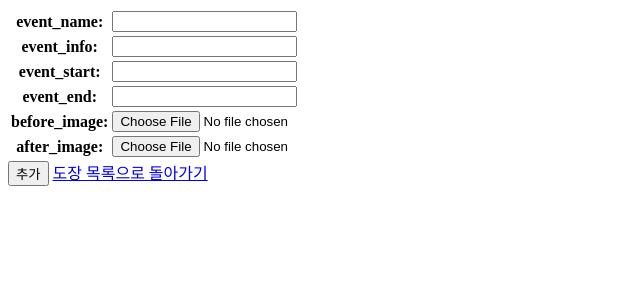
After one commit to sku-likelion11th/Glover_back, a Django app: page /main/add_stamp/ in a window 1280 px wide. The commit adds this page. Shown: the top 300 px of the page, without its empty margins (0-640 px from the left). Run offline with Django 4.2, Linux system fonts and the light colour scheme; some libraries are stand-ins or nearby versions.

Commit message:
민규 도장추가 병합

```diff
--- a/Glover_main/templates/Glover_back/main.html
+++ b/Glover_main/templates/Glover_back/main.html
@@ -5,6 +5,7 @@
 </head>
 <body>
     <h1>Main Page</h1>
+    <a href="{% url 'manager_page' %}">관리자 페이지</a>
     <form method="post">
         {% csrf_token %}
         <label for="student_id">학번:</label>
--- /dev/null
+++ b/Glover_main/templates/manager_page/add_stamp.html
@@ -0,0 +1,104 @@
+<!DOCTYPE html>
+<html>
+<head>
+    <title>도장 추가</title>
+	<link rel="stylesheet" href="https://cdnjs.cloudflare.com/ajax/libs/jqueryui/1.12.1/jquery-ui.min.css">
+    <script src="https://code.jquery.com/jquery-3.6.0.min.js"></script>
+    <script src="https://code.jquery.com/ui/1.12.1/jquery-ui.min.js"></script>
+</head>
+<body>
+    <form method='post' enctype="multipart/form-data">
+		{% csrf_token %}
+		<table>
+			<tbody>
+				<tr>
+					<th><label for="id_event_name">event_name:</label></th>
+					<td><input type="text" name="event_name" maxlength="10" required="" id="id_event_name"></td>
+				</tr>
+				<tr>
+					<th><label for="id_event_info">event_info:</label></th>
+					<td><input type="text" name="event_info" maxlength="30" required="" id="id_event_info"></td>
+				</tr>
+				{% comment %} <tr>
+					<th><label for="id_event_start">event_start:</label></th>
+					<td>
+						<input type="number" name="event_start_year" id="id_event_start_year" min="2023" max="2030" required="">
+						<span>년</span>
+						<input type="number" name="event_start_month" id="id_event_start_month" min="1" max="12" required="">
+						<span>월</span>
+						<input type="number" name="event_start_day" id="id_event_start_day" min="1" max="31" required="">
+						<span>일</span>
+					</td>
+				</tr>
+				<tr>
+					<th><label for="id_event_end">event_end:</label></th>
+					<td>
+						<input type="number" name="event_end_year" id="id_event_end_year" min="2023" max="2030" required="">
+						<span>년</span>
+						<input type="number" name="event_end_month" id="id_event_end_month" min="1" max="12" required="">
+						<span>월</span>
+						<input type="number" name="event_end_day" id="id_event_end_day" min="1" max="31" required="">
+						<span>일</span>
+					</td>
+				</tr> {% endcomment %}
+
+                <tr>
+					<th><label for="id_event_start">event_start:</label></th>
+					<td><input type="text" name="event_start" maxlength="30" required="" id="id_event_start" class="datepicker"></td>
+				</tr>
+				<tr>
+					<th><label for="id_event_end">event_end:</label></th>
+					<td><input type="text" name="event_end" maxlength="30" required="" id="id_event_end" class="datepicker"></td>
+				</tr>
+                <tr>
+					<th><label for="before_image">before_image:</label></th>
+					<td><input type="file" name="before_image" id="before_image" accept=".jpg, .jpeg, .png, .gif" required></td>
+				</tr>
+                <tr>
+					<th><label for="after_image">after_image:</label></th>
+					<td><input type="file" name="after_image" id="after_image" accept=".jpg, .jpeg, .png, .gif" required></td>
+				</tr>
+
+			</table>
+        <button type="submit">추가</button>
+    <a href="{% url 'stamp_list' %}">도장 목록으로 돌아가기</a>
+</body>
+<script>
+	$(document).ready(function() {
+		// Datepicker를 적용할 필드 선택자를 사용하여 Datepicker를 초기화합니다.
+		$('.datepicker').datepicker({
+			dateFormat: 'yy-mm-dd', // 날짜 형식 설정 (원하는 형식으로 변경할 수 있음)
+			changeMonth: true, // 월 변경 가능
+			changeYear: true, // 연도 변경 가능
+			minDate: 0, // 오늘 이후의 날짜만 선택 가능하도록 설정 (선택 가능한 최소 날짜)
+		});
+	});
+	</script>
+	<script>
+		$(document).ready(function() {
+			// 이벤트 핸들러 등록
+			$('#id_event_start_year, #id_event_start_month, #id_event_start_day').on('input', function() {
+				updateEventDate();
+			});
+
+			$('#id_event_end_year, #id_event_end_month, #id_event_end_day').on('input', function() {
+				updateEventDate();
+			});
+
+			// 이벤트 날짜 업데이트 함수
+			function updateEventDate() {
+				var startYear = $('#id_event_start_year').val();
+				var startMonth = $('#id_event_start_month').val();
+				var startDay = $('#id_event_start_day').val();
+
+				var endYear = $('#id_event_end_year').val();
+				var endMonth = $('#id_event_end_month').val();
+				var endDay = $('#id_event_end_day').val();
+
+				// 이제 startYear, startMonth, startDay, endYear, endMonth, endDay 변수에 사용자 입력이 저장됩니다.
+				// 여기서 원하는 처리를 수행할 수 있습니다.
+			}
+		});
+		</script>
+
+</html>
--- a/Glover_main/urls.py
+++ b/Glover_main/urls.py
@@ -3,11 +3,10 @@ from .views import *
 from django.conf import settings
 from django.conf.urls.static import static
 
-
 urlpatterns = [
 	path('', main, name='main'),
-    # path('student_stamp_status/<str:student_id>/', student_stamp_status, name='student_stamp_status'),
-]
-
-if settings.DEBUG:
-    urlpatterns += static(settings.MEDIA_URL, document_root=settings.MEDIA_ROOT)
+    path('user_page/', main, name='user_page'),
+    path('manager_page/', manager_page, name='manager_page'),
+    path('stamp_list/', stamp_list, name='stamp_list'),
+    path('add_stamp/', add_stamp, name='add_stamp'),
+]+ static(settings.MEDIA_URL, document_root=settings.MEDIA_ROOT)
--- a/Glover_main/views.py
+++ b/Glover_main/views.py
@@ -1,7 +1,8 @@
-from django.shortcuts import render
+from django.shortcuts import render, redirect
 from .models import student, stamp, stamp_collection
 
 # Create your views here.
+# 메인페이지
 def main(request, student_id=None):
     if request.method == 'POST':
         student_id = request.POST.get('student_id')
@@ -14,3 +15,48 @@ def main(request, student_id=None):
         return render(request, 'Glover_back/user_page.html', {'student_info': student_info, 'stamp_collections':stamp_collections})
 
     return render(request, 'Glover_back/main.html')
+
+
+# 관리자 페이지
+def manager_page(request):
+	return render(
+		request,
+		'manager_page/manager_page.html'
+	)
+
+
+# stamp 추가
+def add_stamp(request):
+    if request.method == 'POST':
+        event_name = request.POST['event_name']
+        event_info = request.POST['event_info']
+        event_start = request.POST['event_start']
+        event_end = request.POST['event_end']
+        before_image = request.FILES.get('before_image') if 'before_image' in request.FILES else None
+        after_image = request.FILES.get('after_image') if 'after_image' in request.FILES else None
+
+        # 데이터 유효성 검사 및 저장
+        if event_name and event_info and event_start and event_end  and before_image and after_image: #and before_image
+            mystamp = stamp (
+                event_name = event_name,
+                event_info = event_info,
+                event_start = event_start,
+                event_end = event_end,
+                before_image = before_image,
+                after_image = after_image,
+            )
+            mystamp.save()
+            return redirect('stamp_list')
+        else:
+            # 필요한 모든 데이터가 제출되지 않은 경우에 대한 처리
+            error_message = "모든 필드를 입력해야 합니다."
+    else:
+        error_message = ""
+
+    return render(request, 'manager_page/add_stamp.html', {'error_message': error_message})
+
+
+# stamp 리스트
+def stamp_list(request):
+    stamps = stamp.objects.all()
+    return render(request, 'manager_page/stamp_list.html', {'stamps': stamps})
```
Also changed, not shown: Glover_main/templates/Glover_back/manager_page.html (deleted, +0 -9 lines), Glover_main/templates/manager_page/manager_page.html (added, +10 -0 lines), Glover_main/templates/manager_page/stamp_list.html (added, +19 -0 lines), db.sqlite3.
